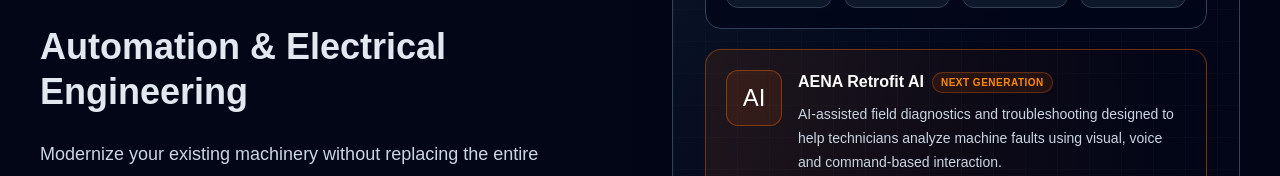
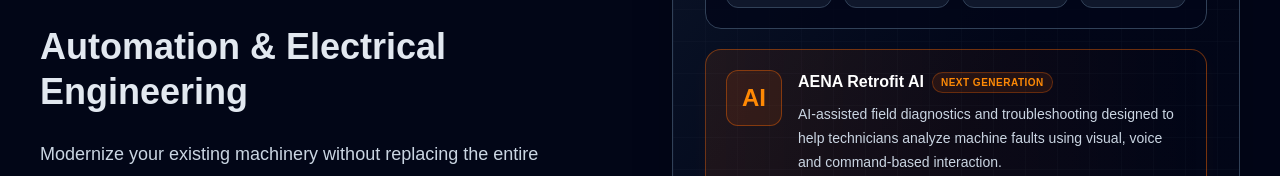
Before and after one commit to ilmaz0/aena-technologies, a Next.js app: page / in a window 1280 px wide. Shown: the part 428-604 px from the top of the page. Built offline with nearby package versions, Linux system fonts and the light colour scheme.

Commit message:
hero ai retrofit

```diff
--- a/components/Home/Hero.tsx
+++ b/components/Home/Hero.tsx
@@ -184,7 +184,7 @@
               "
             >
 
-              {/* Decorative Grid */}
+              {/* DECORATIVE GRID */}
               <div
                 className="
                   pointer-events-none
@@ -265,6 +265,7 @@
                           hover:border-orange-500/50
                         "
                       >
+
                         <div className="text-xs font-bold text-orange-400">
                           0{index + 1}
                         </div>
@@ -272,6 +273,7 @@
                         <div className="mt-1 text-sm font-semibold text-slate-200">
                           {item}
                         </div>
+
                       </div>
                     ))}
 
@@ -312,6 +314,8 @@
                         border-orange-500/40
                         bg-orange-500/10
                         text-2xl
+                        font-bold
+                        text-orange-400
                       "
                     >
                       AI
@@ -360,6 +364,7 @@
                   <div className="mt-4 grid grid-cols-3 gap-2">
 
                     <div className="rounded-lg border border-slate-800 bg-slate-950/70 px-3 py-2 text-center">
+
                       <p className="text-[10px] uppercase tracking-wider text-slate-500">
                         INPUT
                       </p>
@@ -367,9 +372,11 @@
                       <p className="mt-1 text-xs font-semibold text-slate-200">
                         Voice / Image
                       </p>
+
                     </div>
 
                     <div className="rounded-lg border border-slate-800 bg-slate-950/70 px-3 py-2 text-center">
+
                       <p className="text-[10px] uppercase tracking-wider text-slate-500">
                         ANALYSIS
                       </p>
@@ -377,9 +384,11 @@
                       <p className="mt-1 text-xs font-semibold text-slate-200">
                         AI Diagnostics
                       </p>
+
                     </div>
 
                     <div className="rounded-lg border border-slate-800 bg-slate-950/70 px-3 py-2 text-center">
+
                       <p className="text-[10px] uppercase tracking-wider text-slate-500">
                         OUTPUT
                       </p>
@@ -387,6 +396,7 @@
                       <p className="mt-1 text-xs font-semibold text-slate-200">
                         Guided Solution
                       </p>
+
                     </div>
 
                   </div>
@@ -397,6 +407,7 @@
                 <div className="mt-5 grid gap-3 sm:grid-cols-3">
 
                   <div className="rounded-xl border border-slate-800 bg-slate-900/70 p-4">
+
                     <p className="text-xs uppercase tracking-wider text-slate-500">
                       Focus
                     </p>
@@ -404,9 +415,11 @@
                     <p className="mt-2 text-sm font-bold text-white">
                       Machine Retrofit
                     </p>
+
                   </div>
 
                   <div className="rounded-xl border border-slate-800 bg-slate-900/70 p-4">
+
                     <p className="text-xs uppercase tracking-wider text-slate-500">
                       Goal
                     </p>
@@ -414,9 +427,11 @@
                     <p className="mt-2 text-sm font-bold text-white">
                       Reduce Downtime
                     </p>
+
                   </div>
 
                   <div className="rounded-xl border border-slate-800 bg-slate-900/70 p-4">
+
                     <p className="text-xs uppercase tracking-wider text-slate-500">
                       Result
                     </p>
@@ -424,6 +439,7 @@
                     <p className="mt-2 text-sm font-bold text-white">
                       Extend Machine Life
                     </p>
+
                   </div>
 
                 </div>
@@ -440,6 +456,7 @@
                 </div>
 
               </div>
+
             </div>
 
           </div>
@@ -472,6 +489,7 @@
           <div className="mt-6 grid grid-cols-2 gap-3 sm:grid-cols-4 lg:grid-cols-7">
 
             {brands.map((brand) => (
+
               <div
                 key={brand}
                 className="
@@ -505,6 +523,7 @@
                 />
 
               </div>
+
             ))}
 
           </div>
```
